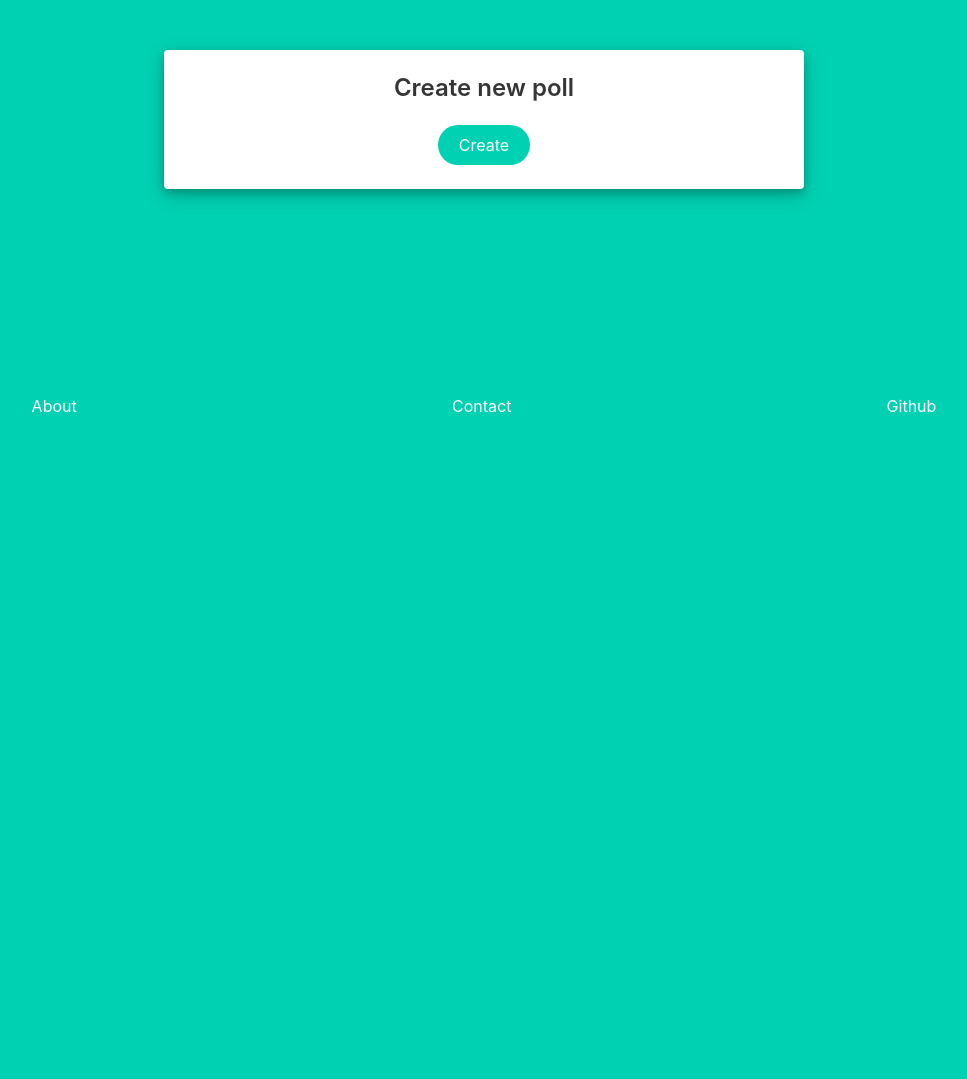
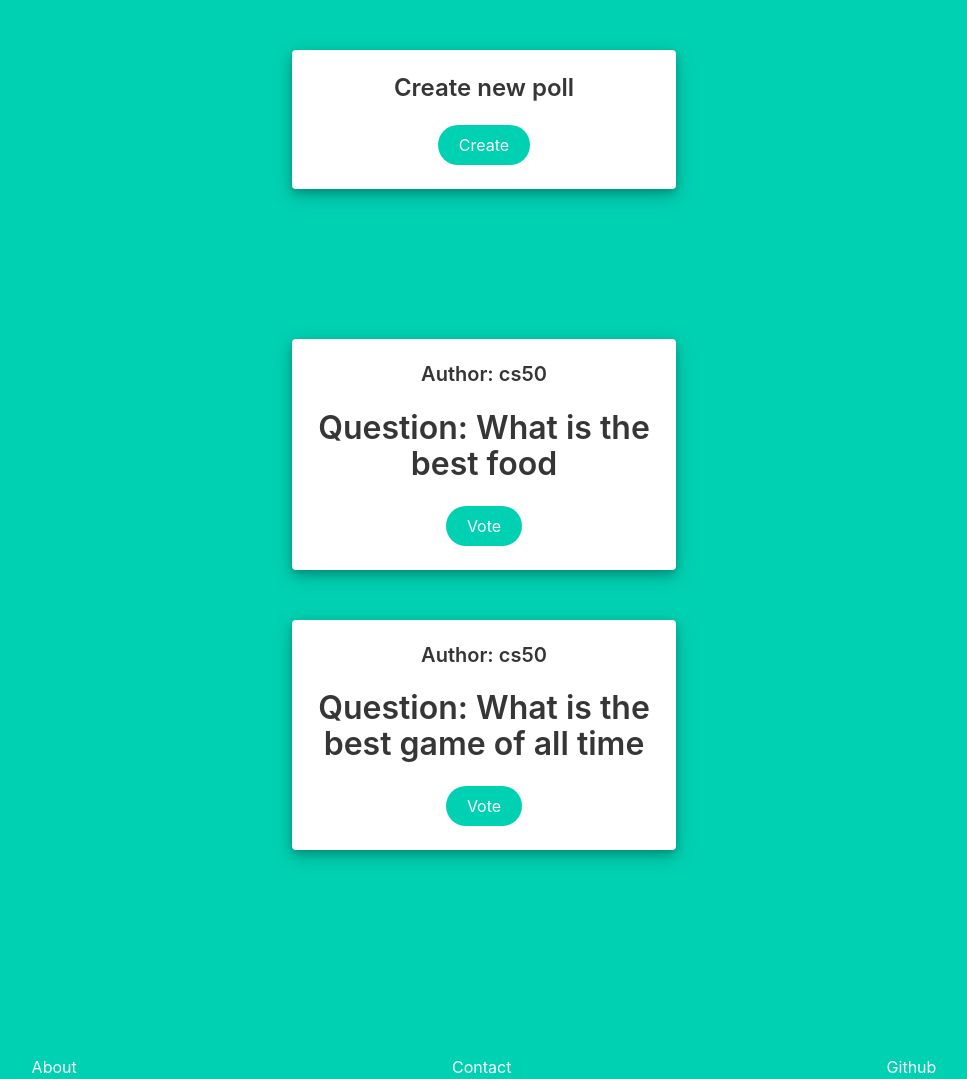
Before and after one commit to Antonekk/Cs50-Final-Project, a Django app: page /polls in a window 1280 px wide. Shown: the part 86-1165 px from the top of the page, without its empty margins (156-1123 px from the left). Before the commit the page ends 499 px from the top, so only its background shows below. Run offline with Django 4.2, Linux system fonts and the light colour scheme; a user stored in the database is signed in; data comes from the database, SQL or seed files in the repository; both versions use the stored data as it was after the commit.

Commit message:
Polls cards added

```diff
--- a/final/Pollapp/static/Pollapp/style.css
+++ b/final/Pollapp/static/Pollapp/style.css
@@ -10,6 +10,9 @@ html, body{
     min-height: 100%;
 }
 
+#create_poll_card{
+    margin-bottom: 150px;
+}
 #register , #login{
     margin-top: 10%;
 }
@@ -20,7 +23,7 @@ html, body{
     color: red;
     text-align: center;
 }
-#user_profile, #poll{
+#user_profile, .poll{
     text-align: center;
     width: 30%;
     margin: auto;
--- a/final/Pollapp/templates/Pollapp/polls.html
+++ b/final/Pollapp/templates/Pollapp/polls.html
@@ -2,7 +2,7 @@
 
 {% block body %}
 {% if user.is_authenticated %}
-<div id="poll" class="card">
+<div id="create_poll_card" class="card poll">
     <div class="card-content">
       <div class="media">
         <div class="media-content">
@@ -14,6 +14,22 @@
       </div>
     </div>
   </div>
+
+  {% for poll in polls %}
+    <div class="card poll">
+      <div class="card-content">
+        <div class="media">
+          <div class="media-content">
+            <p class="title is-5">Author: {{poll.user}}</p>
+              <p class="title is-3">Question: {{poll.poll_question}}</p>
+              <form action="{% url 'create_poll' %}">
+                <button class="button is-primary is-rounded" type="submit">Vote</button>
+              </form>
+            </div>
+          </div>
+        </div>
+      </div>
+  {% endfor %}
 {% endif %}
 
 {% endblock%}
--- a/final/Pollapp/views.py
+++ b/final/Pollapp/views.py
@@ -18,7 +18,10 @@ def profile(request):
 
 
 def polls(request):
-    return render(request, "Pollapp/polls.html")
+    all_public_polls = Poll.objects.filter(private=False)
+    return render(request, "Pollapp/polls.html", {
+        "polls":all_public_polls,
+    })
 
 def create_poll(request):
     if request.method == "GET":
```
Also changed, not shown: final/db.sqlite3.
